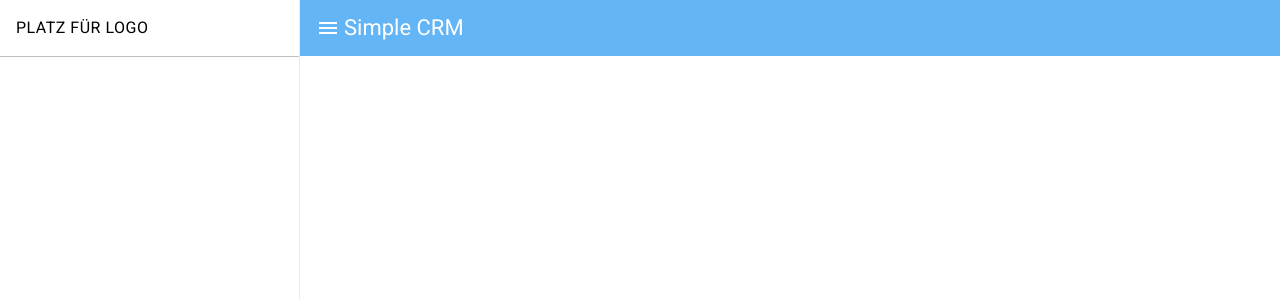
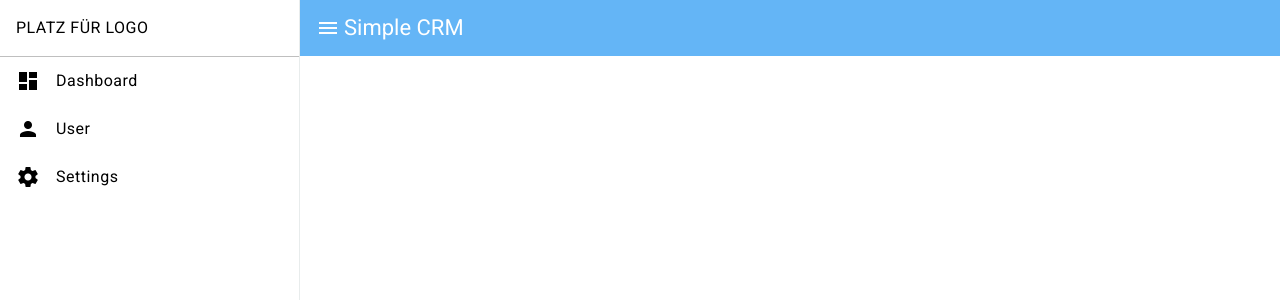
Before and after one commit to JeanPondy/my-simple-crm-x, an Angular app in the folder simple-crm-x/: page / in a window 1280 px wide. Shown: the top 300 px of the page. Built offline with nearby package versions, Linux system fonts and the light colour scheme.

Commit message:
sidenav Design: liste aus Link/design

```diff
--- a/simple-crm-x/src/app/app.component.html
+++ b/simple-crm-x/src/app/app.component.html
@@ -1,8 +1,14 @@
 <mat-drawer-container class="mat-drawer-container" autosize>
   <mat-drawer #drawer class="sidenav" [opened]="true" mode="side">
     <div class="logo-container">PLATZ FÜR LOGO</div>
+
+    <ul class="menu-items">
+      <li><mat-icon>dashboard</mat-icon> Dashboard</li>
+      <li><mat-icon>person</mat-icon> User</li>
+      <li><mat-icon>settings</mat-icon> Settings</li>
+    </ul>
   </mat-drawer>
-
+  <!-- -------------------------------------------------- -->
   <div class="example-sidenav-content">
     <mat-toolbar class="custom-toolbar">
       <mat-toolbar-row>
--- a/simple-crm-x/src/app/app.component.scss
+++ b/simple-crm-x/src/app/app.component.scss
@@ -20,6 +20,29 @@
       display: flex;
       align-items: center;
     }
+
+    .menu-items{
+      list-style-type: none;
+      padding: 0;
+      margin: 0;
+
+      li{
+        padding-left: 16px;
+        padding-right: 16px;
+        height: 48px;
+        display: flex;
+        align-items: center;
+        cursor: pointer;
+
+        mat-icon {
+          margin-right: 16px;
+        }
+
+        &:hover{
+          background-color: rgba(0, 0, 0, 0.1);
+        }
+      }
+    }
   }
 
 
```
